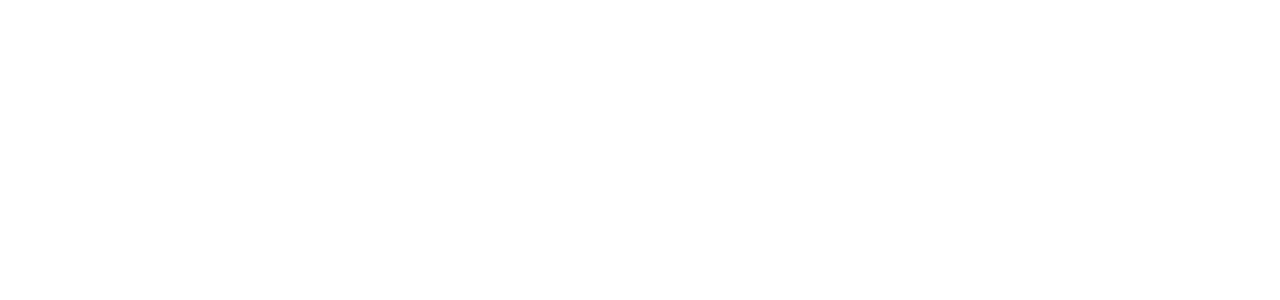
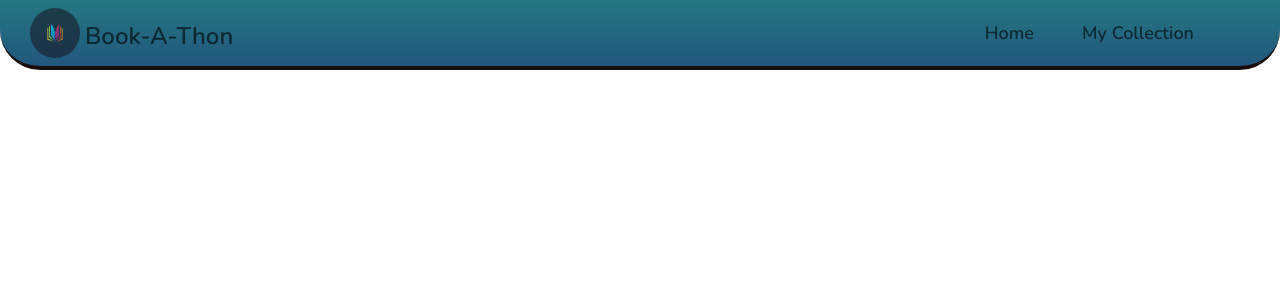
Before and after one commit to hrishik18/Book-a-thon, a Django app: page / in a window 1280 px wide. Before the commit the part shown is empty. Shown: the top 300 px of the page. Run offline with Django 4.2, Linux system fonts and the light colour scheme; some libraries are stand-ins or nearby versions.

Commit message:
Update main.html

```diff
--- a/Book_a_thon/templates/main.html
+++ b/Book_a_thon/templates/main.html
@@ -6,6 +6,25 @@
 <meta http-equiv="X-UA-Compatible" content="IE=edge">
 <meta name="viewport" content="width=device-width, initial-scale=1">
 <title>Book-A-Thon</title>
-
+<link rel="stylesheet" href="static/navbar.css">
+<link rel="preconnect" href="https://fonts.googleapis.com">
+<link rel="preconnect" href="https://fonts.gstatic.com" crossorigin>
+<link href="https://fonts.googleapis.com/css2?family=Nunito:wght@600&display=swap" rel="stylesheet">
+</head>
+  <body>
+    <nav class="navbar">
+      <span class="toggle-nav" id="toggle-nav">
+          <i class="material-icons">menu</i>
+      </span>
+      <a href="#" class="logo"><img src="static/Book.png" alt="">
+          <p>Book-A-Thon</p>
+      </a>
+      <ul class="main-nav" id="main-nav">
+          <li><a href="/" class="nav-links"><b>Home</b></a></li>
+          <li><a href="/collection" id="coll" class="nav-links"><b>My Collection</b></a></li>
+      </ul>
+  </nav>
+<script src="https://ajax.googleapis.com/ajax/libs/jquery/3.6.0/jquery.min.js"></script>
+<script src="https://maxcdn.bootstrapcdn.com/bootstrap/3.4.1/js/bootstrap.min.js"></script>
 </body>
   </html>
```
